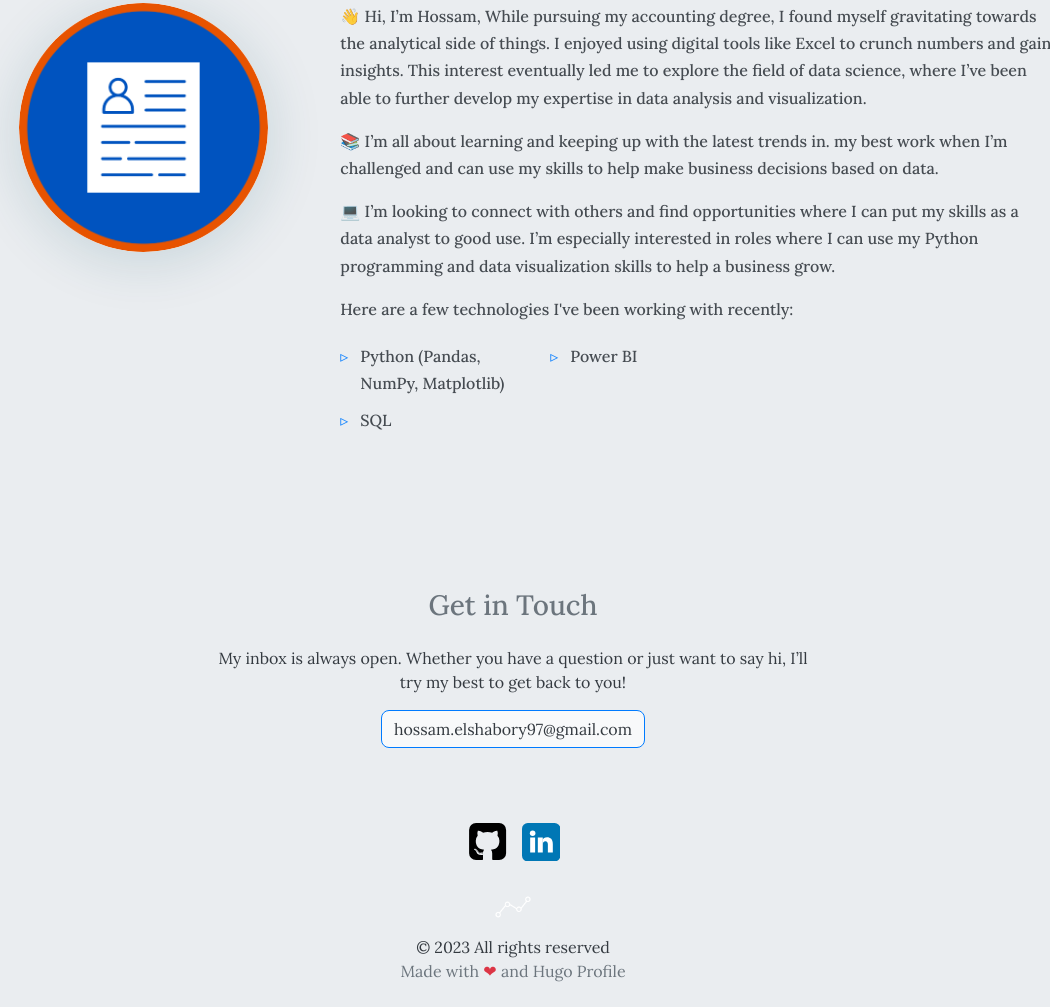
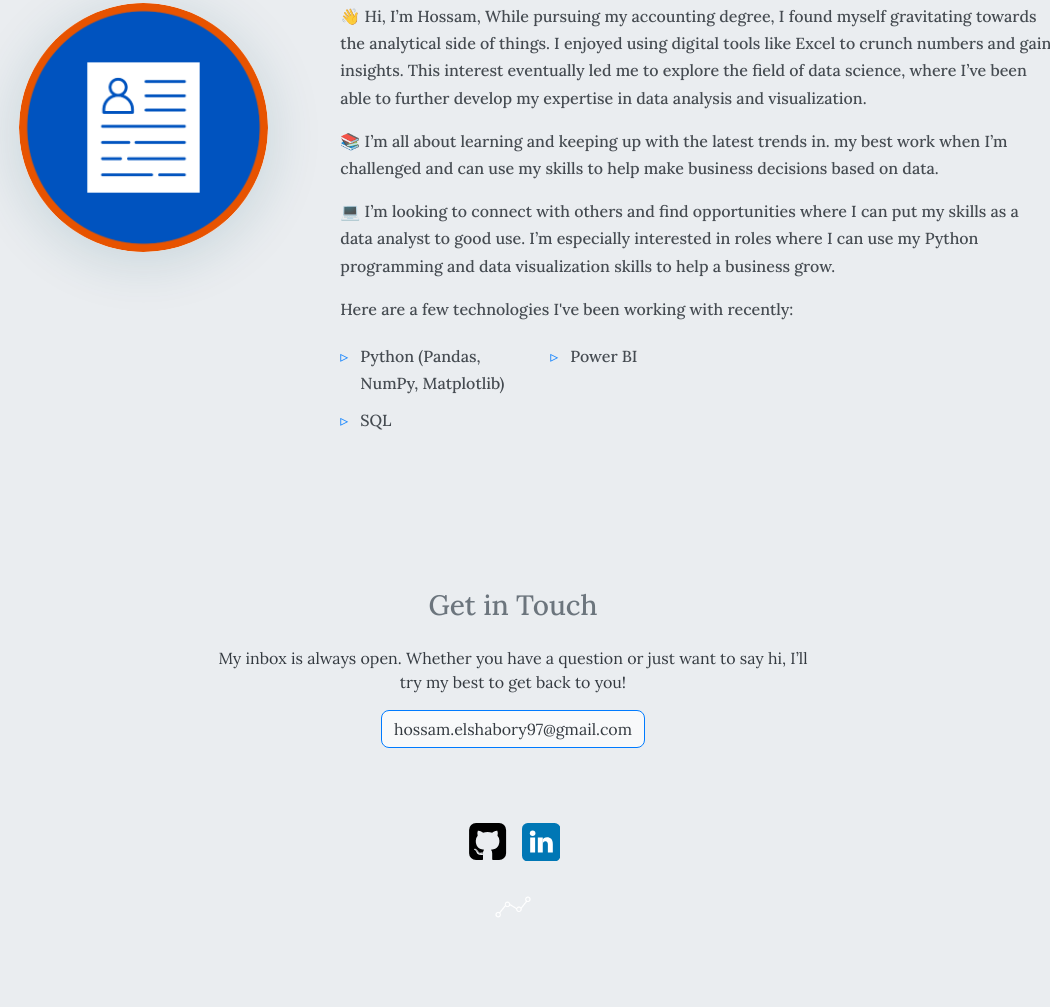
Before and after one commit to hossam-elshabory/hossam-elshabory.github.io, a plain HTML site: page index.html in a window 1280 px wide. Shown: the part 2319-3326 px from the top of the page, without its empty margins (127-1177 px from the left). After the commit the page ends 3278 px from the top, so only its background shows below. Drawn offline with Linux system fonts and the light colour scheme.

Commit message:
removed theme watermark

```diff
--- a/index.html
+++ b/index.html
@@ -861,19 +861,6 @@ Hossam El Shabory Portfolio
                     <img alt="Footer logo" src="/logo.png"
                         height="40px" width="40px">
                 </a>
-            </div>
-            &copy; 2023  All rights reserved
-            <div class="text-secondary">
-                Made with
-                <span class="text-danger">
-                    &#10084;
-                </span>
-                and
-                <a href="https://github.com/gurusabarish/hugo-profile" target="_blank"
-                    title="Designed and developed by gurusabarish">
-                    Hugo Profile
-                </a>
-            </div>
         </div>
     </div>
 </div></footer><script src="/bootstrap-5/js/bootstrap.bundle.min.js"></script>
```
Also changed, not shown: 404.html (+0 -13 lines), categories/index.html (+0 -13 lines), tags/index.html (+0 -13 lines).
